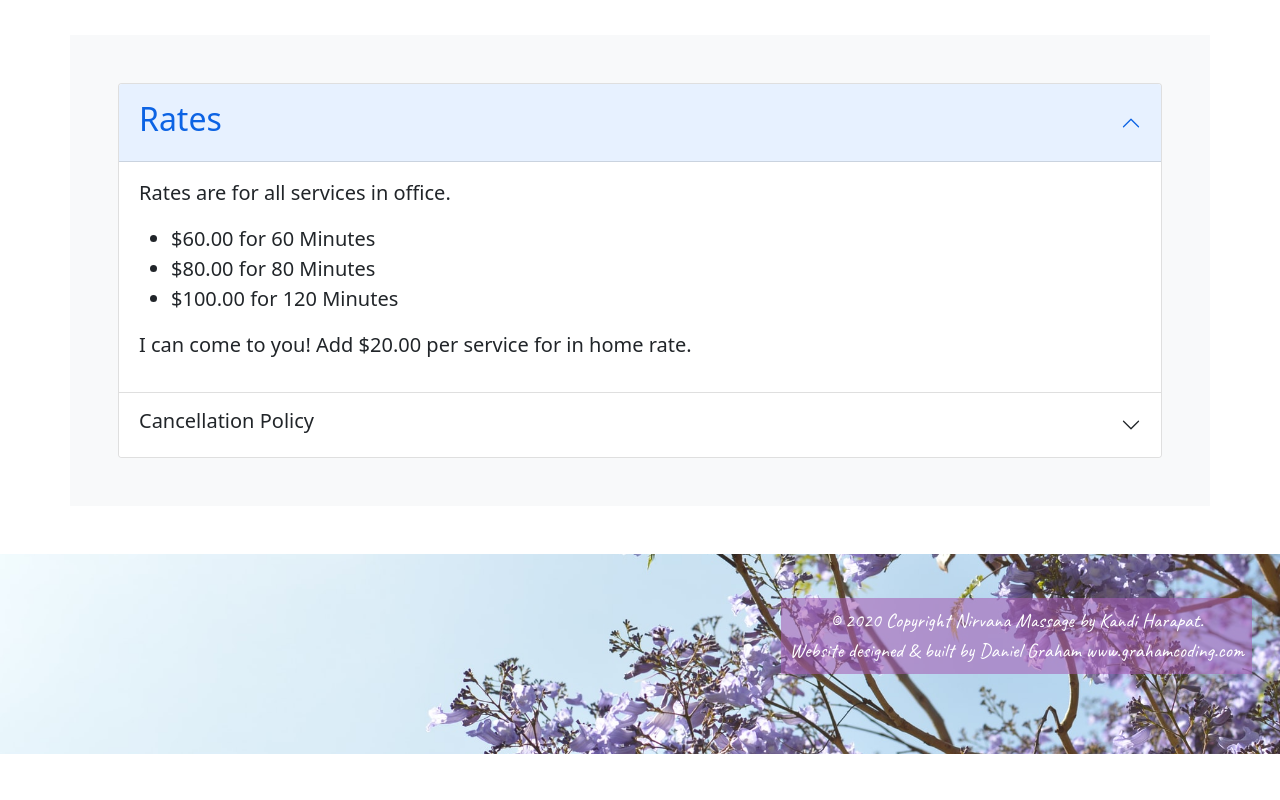
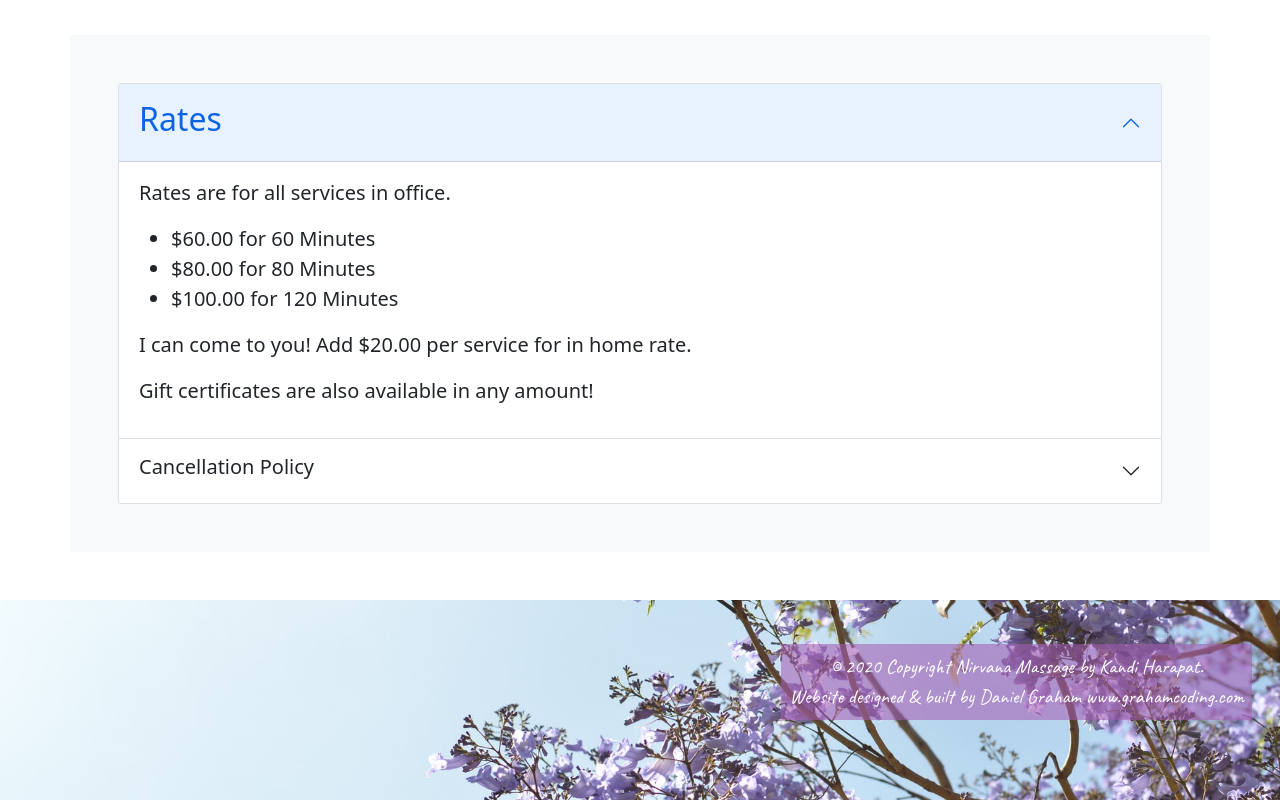
Before and after one commit to grahamcoding/Nirvana, a React (Create React App) app: page /services in a window 1280 px wide. Shown: the part 1494-2294 px from the top of the page. Before the commit the page ends 2248 px from the top, so only its background shows below. Built offline with nearby package versions, Linux system fonts and the light colour scheme; a web font is replaced by a local one.

Commit message:
Minor changes

```diff
--- a/src/components/ServicesComponent.js
+++ b/src/components/ServicesComponent.js
@@ -30,6 +30,7 @@ function CancelPolicyCollapse() {
          <li>$100.00 for 120 Minutes</li>
      </ul>
         <p className='lead'>I can come to you! Add $20.00 per service for in home rate.</p>
+        <p className='lead'>Gift certificates are also available in any amount!</p>
     </Accordion.Body>
   </Accordion.Item>
   <Accordion.Item eventKey="1">
```
